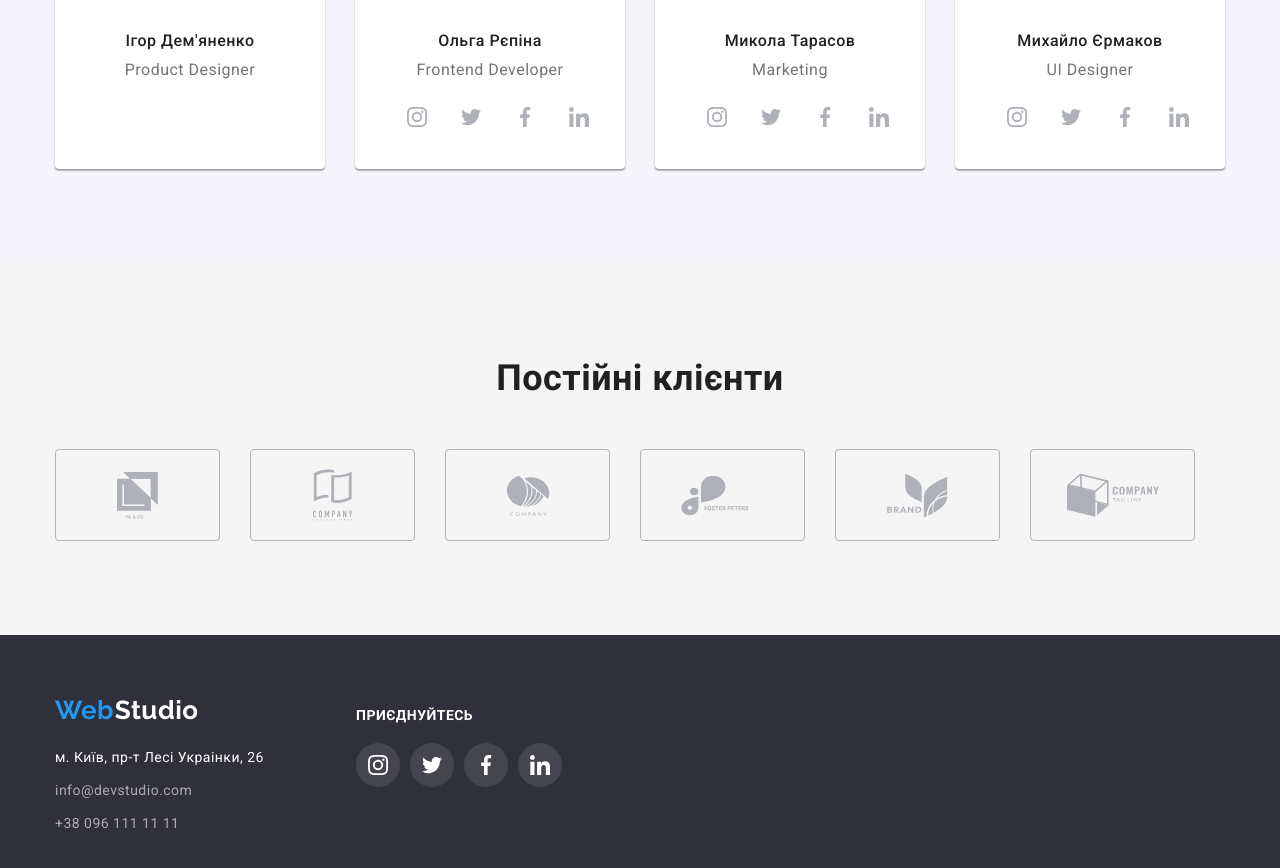
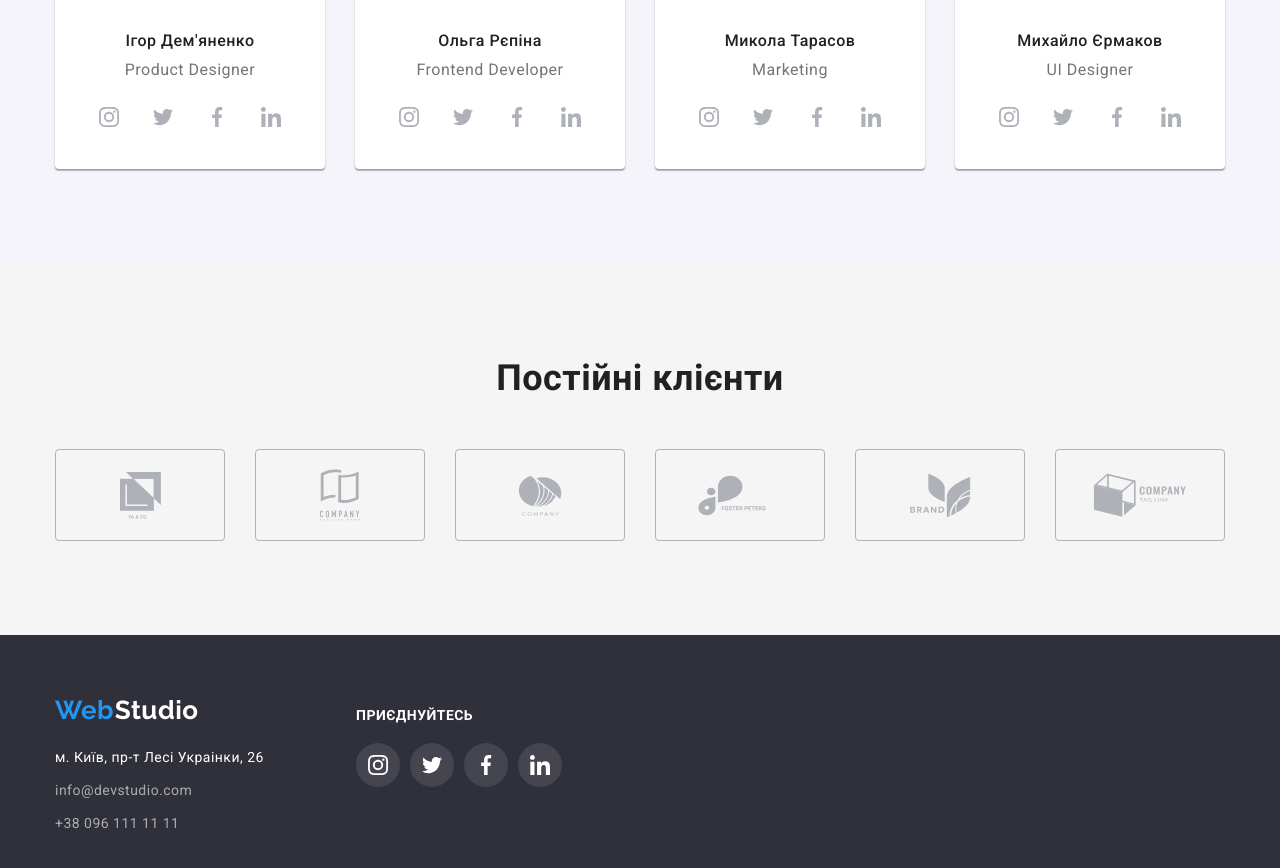
Before and after one commit to DianaShe/goit-markup-hw-04, a plain HTML site: page index.html in a window 1280 px wide. Shown: the part 2050-2918 px from the top of the page. Drawn offline with nearby package versions, Linux system fonts and the light colour scheme.

Commit message:
changed details

```diff
--- a/index.html
+++ b/index.html
@@ -131,28 +131,28 @@
               <li class="socials-item">
                 <a href="" class="link">
                   <svg class="icon" width="20" height="20">
-                    <use href="./images/symbol-defs.svg#icon-instagram"></use>
+                    <use href="./images/icons.svg#icon-instagram"></use>
                   </svg>
                 </a>
               </li>
               <li class="socials-item">
                 <a href="" class="link">
                   <svg class="icon" width="20" height="20">
-                    <use href="./images/symbol-defs.svg#icon-twitter"></use>
+                    <use href="./images/icons.svg#icon-twitter"></use>
                   </svg>
                 </a>
               </li>
               <li class="socials-item">
                 <a href="" class="link">
                   <svg class="icon" width="20" height="20">
-                    <use href="./images/symbol-defs.svg#icon-facebook"></use>
+                    <use href="./images/icons.svg#icon-facebook"></use>
                   </svg>
                 </a>
               </li>
               <li class="socials-item">
                 <a href="" class="link">
                   <svg class="icon" width="20" height="20">
-                    <use href="./images/symbol-defs.svg#icon-linkedin"></use>
+                    <use href="./images/icons.svg#icon-linkedin"></use>
                   </svg>
                 </a>
               </li>
--- a/styles.css
+++ b/styles.css
@@ -290,6 +290,8 @@ h1, h2, h3, p, ul {
 
 .socials {
   display: flex;
+  padding-left: 0;
+  justify-content: center;
 }
 
 .socials-item {
@@ -344,7 +346,7 @@ h1, h2, h3, p, ul {
   border-radius: 4px;
 }
 
-.client-box .item :last-child {
+.client-box .item:last-child {
   margin-right: 0;
 }
 
@@ -419,10 +421,6 @@ h1, h2, h3, p, ul {
   color:var(--white-color)
 }
 
-.join {
-
-}
-
 .join-text {
   font-weight: 700;
   font-size: 14px;
@@ -450,7 +448,7 @@ h1, h2, h3, p, ul {
   border-radius: 50%;
 }
 
-.join .item:last-child {
+.join .link:last-child {
   margin-right: 0;
 }
 
```
